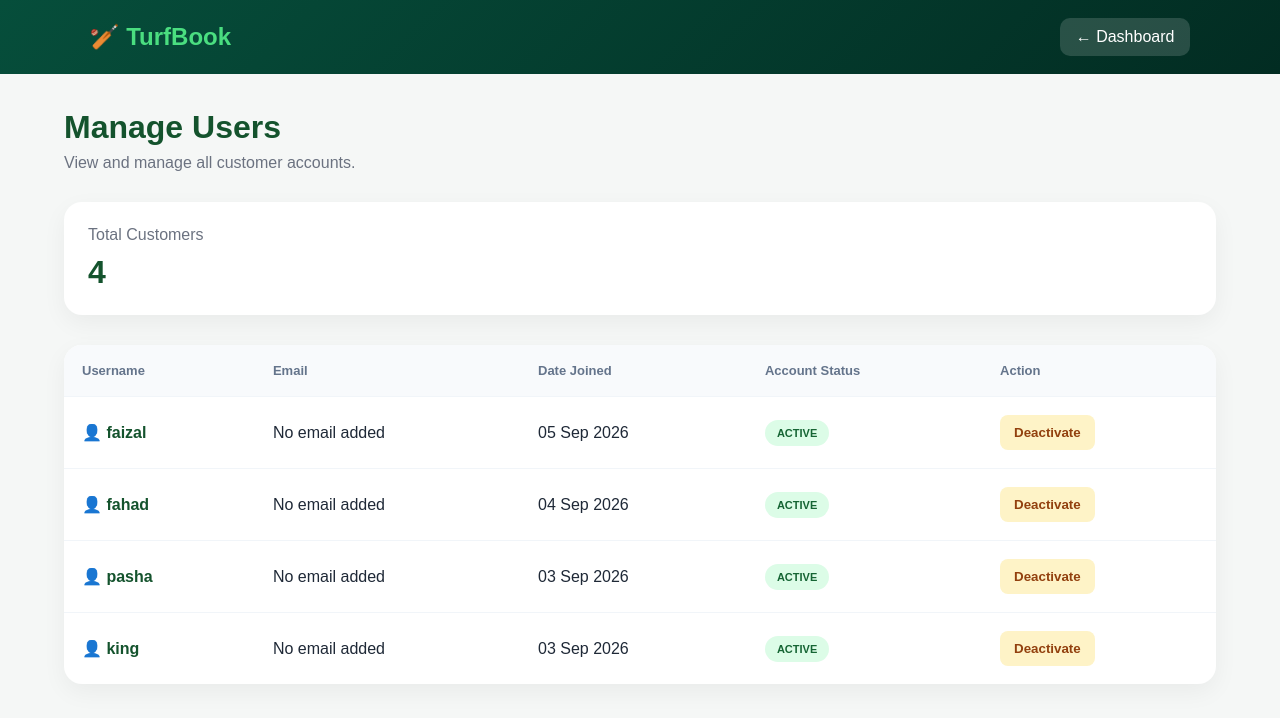
After one commit to mohammedfaizalpasha/turf_booking, a Django app: page /accounts/manage-users/ in a window 1280 px wide. The commit adds this page. Shown: the top 718 px of the page. Run offline with Django 5.2, Linux system fonts and the light colour scheme; a user stored in the database is signed in; data comes from the database, SQL or seed files in the repository.

Commit message:
Add modern user management page

```diff
--- /dev/null
+++ b/accounts/templates/accounts/manage_users.html
@@ -0,0 +1,432 @@
+<!DOCTYPE html>
+<html lang="en">
+
+<head>
+
+    <meta charset="UTF-8">
+
+    <meta
+        name="viewport"
+        content="width=device-width, initial-scale=1.0"
+    >
+
+    <title>Manage Users | TurfBook</title>
+
+    <style>
+
+        * {
+            box-sizing: border-box;
+        }
+
+        body {
+            margin: 0;
+            font-family: Arial, sans-serif;
+            background: #f5f7f6;
+            color: #1f2937;
+        }
+
+        .topbar {
+            background: linear-gradient(
+                135deg,
+                #064e3b,
+                #022c22
+            );
+            color: white;
+            padding: 18px 7%;
+            display: flex;
+            justify-content: space-between;
+            align-items: center;
+        }
+
+        .brand {
+            font-size: 24px;
+            font-weight: bold;
+        }
+
+        .brand span {
+            color: #4ade80;
+        }
+
+        .back-btn {
+            color: white;
+            text-decoration: none;
+            background: rgba(255, 255, 255, 0.15);
+            padding: 10px 16px;
+            border-radius: 10px;
+        }
+
+        .container {
+            width: 90%;
+            max-width: 1200px;
+            margin: 35px auto;
+        }
+
+        h1 {
+            margin: 0;
+            color: #14532d;
+        }
+
+        .subtitle {
+            color: #6b7280;
+            margin: 8px 0 30px;
+        }
+
+        .stats {
+            display: grid;
+            grid-template-columns:
+                repeat(auto-fit, minmax(220px, 1fr));
+            gap: 20px;
+            margin-bottom: 30px;
+        }
+
+        .stat-card {
+            background: white;
+            padding: 24px;
+            border-radius: 18px;
+            box-shadow:
+                0 8px 25px rgba(0, 0, 0, 0.05);
+        }
+
+        .stat-card p {
+            margin: 0 0 10px;
+            color: #6b7280;
+        }
+
+        .stat-card h2 {
+            margin: 0;
+            font-size: 32px;
+            color: #14532d;
+        }
+
+        .message {
+            background: #dcfce7;
+            color: #166534;
+            padding: 15px;
+            border-radius: 10px;
+            margin-bottom: 20px;
+        }
+
+        .table-container {
+            background: white;
+            border-radius: 18px;
+            overflow-x: auto;
+            box-shadow:
+                0 8px 25px rgba(0, 0, 0, 0.05);
+        }
+
+        table {
+            width: 100%;
+            min-width: 750px;
+            border-collapse: collapse;
+        }
+
+        th {
+            background: #f8fafc;
+            padding: 18px;
+            text-align: left;
+            font-size: 13px;
+            color: #64748b;
+        }
+
+        td {
+            padding: 18px;
+            border-top: 1px solid #f1f5f9;
+        }
+
+        tr:hover {
+            background: #fafdfb;
+        }
+
+        .username {
+            font-weight: bold;
+            color: #14532d;
+        }
+
+        .badge {
+            display: inline-block;
+            padding: 7px 12px;
+            border-radius: 20px;
+            font-size: 11px;
+            font-weight: bold;
+        }
+
+        .active {
+            background: #dcfce7;
+            color: #166534;
+        }
+
+        .inactive {
+            background: #fee2e2;
+            color: #991b1b;
+        }
+
+        .toggle-btn {
+            border: none;
+            padding: 10px 14px;
+            border-radius: 8px;
+            cursor: pointer;
+            font-weight: bold;
+        }
+
+        .deactivate {
+            background: #fef3c7;
+            color: #92400e;
+        }
+
+        .activate {
+            background: #dcfce7;
+            color: #166534;
+        }
+
+        .empty {
+            background: white;
+            padding: 60px 20px;
+            text-align: center;
+            border-radius: 18px;
+            color: #6b7280;
+        }
+
+        @media (max-width: 600px) {
+
+            .topbar {
+                padding: 16px 5%;
+            }
+
+            .container {
+                width: 92%;
+            }
+
+            h1 {
+                font-size: 25px;
+            }
+
+        }
+
+    </style>
+
+</head>
+
+<body>
+
+
+    <div class="topbar">
+
+        <div class="brand">
+            🏏 <span>TurfBook</span>
+        </div>
+
+        <a
+            href="{% url 'admin_dashboard' %}"
+            class="back-btn"
+        >
+            ← Dashboard
+        </a>
+
+    </div>
+
+
+    <div class="container">
+
+
+        <h1>
+            Manage Users
+        </h1>
+
+        <p class="subtitle">
+            View and manage all customer accounts.
+        </p>
+
+
+        <div class="stats">
+
+            <div class="stat-card">
+
+                <p>Total Customers</p>
+
+                <h2>
+                    {{ users|length }}
+                </h2>
+
+            </div>
+
+        </div>
+
+
+        {% if messages %}
+
+            {% for message in messages %}
+
+                <div class="message">
+                    {{ message }}
+                </div>
+
+            {% endfor %}
+
+        {% endif %}
+
+
+        {% if users %}
+
+
+            <div class="table-container">
+
+                <table>
+
+                    <thead>
+
+                        <tr>
+
+                            <th>
+                                Username
+                            </th>
+
+                            <th>
+                                Email
+                            </th>
+
+                            <th>
+                                Date Joined
+                            </th>
+
+                            <th>
+                                Account Status
+                            </th>
+
+                            <th>
+                                Action
+                            </th>
+
+                        </tr>
+
+                    </thead>
+
+
+                    <tbody>
+
+
+                        {% for user in users %}
+
+
+                            <tr>
+
+
+                                <td>
+
+                                    <span class="username">
+                                        👤 {{ user.username }}
+                                    </span>
+
+                                </td>
+
+
+                                <td>
+
+                                    {{ user.email|default:"No email added" }}
+
+                                </td>
+
+
+                                <td>
+
+                                    {{ user.date_joined|date:"d M Y" }}
+
+                                </td>
+
+
+                                <td>
+
+
+                                    {% if user.is_active %}
+
+                                        <span class="badge active">
+                                            ACTIVE
+                                        </span>
+
+                                    {% else %}
+
+                                        <span class="badge inactive">
+                                            INACTIVE
+                                        </span>
+
+                                    {% endif %}
+
+
+                                </td>
+
+
+                                <td>
+
+
+                                    <form
+                                        method="POST"
+                                        action="{% url 'toggle_user_status' user.id %}"
+                                    >
+
+                                        {% csrf_token %}
+
+
+                                        {% if user.is_active %}
+
+                                            <button
+                                                type="submit"
+                                                class="toggle-btn deactivate"
+                                            >
+                                                Deactivate
+                                            </button>
+
+                                        {% else %}
+
+                                            <button
+                                                type="submit"
+                                                class="toggle-btn activate"
+                                            >
+                                                Activate
+                                            </button>
+
+                                        {% endif %}
+
+
+                                    </form>
+
+
+                                </td>
+
+
+                            </tr>
+
+
+                        {% endfor %}
+
+
+                    </tbody>
+
+                </table>
+
+            </div>
+
+
+        {% else %}
+
+
+            <div class="empty">
+
+                <h2>
+                    No Customers Yet
+                </h2>
+
+                <p>
+                    Registered customers will appear here.
+                </p>
+
+            </div>
+
+
+        {% endif %}
+
+
+    </div>
+
+
+</body>
+
+</html>
--- a/accounts/urls.py
+++ b/accounts/urls.py
@@ -1,10 +1,10 @@
 from django.urls import path
+
 from . import views
 
 
 urlpatterns = [
 
-    # User Registration
     path(
         "register/",
         views.register,
@@ -12,22 +12,33 @@ urlpatterns = [
     ),
 
     path(
-    "login/",
-    views.user_login,
-    name="login"
-),
+        "login/",
+        views.user_login,
+        name="login"
+    ),
 
-    # User Logout
     path(
         "logout/",
         views.logout_view,
         name="logout"
     ),
 
-path(
-    "dashboard/",
-    views.user_dashboard,
-    name="user_dashboard"
-),
+    path(
+        "dashboard/",
+        views.user_dashboard,
+        name="user_dashboard"
+    ),
+
+    path(
+        "manage-users/",
+        views.manage_users,
+        name="manage_users"
+    ),
+
+    path(
+        "manage-users/<int:user_id>/toggle/",
+        views.toggle_user_status,
+        name="toggle_user_status"
+    ),
 
 ]
--- a/accounts/views.py
+++ b/accounts/views.py
@@ -120,3 +120,47 @@ def user_dashboard(request):
         request,
         "registration/user_dashboard.html"
     )
+
+from django.contrib.admin.views.decorators import staff_member_required
+from django.shortcuts import get_object_or_404
+
+
+@staff_member_required
+def manage_users(request):
+
+    users = User.objects.filter(
+        is_staff=False
+    ).order_by(
+        "-date_joined"
+    )
+
+    return render(
+        request,
+        "accounts/manage_users.html",
+        {
+            "users": users
+        }
+    )
+
+
+@staff_member_required
+def toggle_user_status(request, user_id):
+
+    user = get_object_or_404(
+        User,
+        id=user_id,
+        is_staff=False
+    )
+
+    if request.method == "POST":
+
+        user.is_active = not user.is_active
+
+        user.save()
+
+        messages.success(
+            request,
+            "User status updated successfully."
+        )
+
+    return redirect("manage_users")
--- a/bookings/templates/bookings/admin_dashboard.html
+++ b/bookings/templates/bookings/admin_dashboard.html
@@ -423,8 +423,8 @@
         📅 Manage Bookings
     </a>
 
-    <a href="/admin/auth/user/">
-        👥 Manage Users
+    <a href="{% url 'manage_users' %}">
+       👥 Manage Users
     </a>
 
     <a href="/admin/auth/user/">
```
